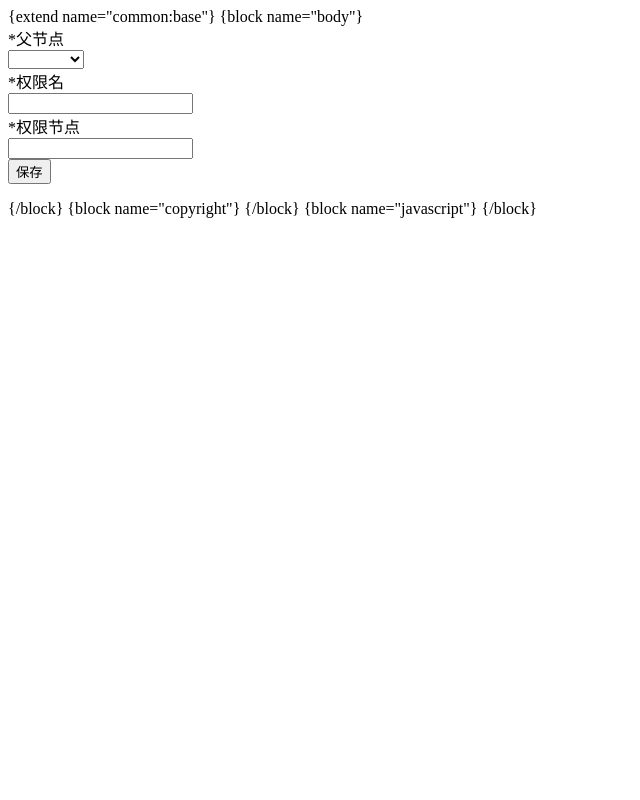
After one commit to jinxiu89/tang, a PHP site: template app/backend/view/permission/edit.html in a window 1280 px wide. The commit adds this page. Shown: the whole page, without its empty margins (0-640 px from the left). Run offline with PHP 8.4, Linux system fonts and the light colour scheme; the template is opened without the code that fills it, so the values that code supplies are empty.

Commit message:
小修改

```diff
--- a/app/backend/route/route.php
+++ b/app/backend/route/route.php
@@ -26,7 +26,8 @@ Route::group('user', function () {
     Route::rule('/permission/list', 'Permission/list', 'GET')->name('permission_list');
     Route::rule('/permission', 'Permission/index', 'GET')->name('permission');
     Route::rule('/add_permission', 'Permission/add', 'POST')->name('add_permission');
-})->middleware(Auth::class);
+    Route::rule('/edit_permission', 'Permission/edit', 'GET')->name('edit_permission')->parttern(['id'=>'\d+']);
+})->prefix('backend/')->middleware(Auth::class);
 /**
  * Route
  * 后台需要认证的路由分组，每条路由都有一个name（）,在后面的url生成时非常有用
--- /dev/null
+++ b/app/backend/view/permission/edit.html
@@ -0,0 +1,97 @@
+{extend name="common:base"}
+{block name="body"}
+<div class="layui-fluid">
+    <div class="layui-row">
+        <form class="layui-form">
+            <div class="layui-form-item">
+                <label for="pid" class="layui-form-label">
+                    <span class="x-red">*</span>父节点
+                </label>
+                <div class="layui-input-inline">
+                    <select id="pid" name="pid" lay-verify="required">
+                        <option value=""></option>
+                        <option value="0">顶级分类</option>
+                    </select>
+                </div>
+            </div>
+            <div class="layui-form-item">
+                <label for="name" class="layui-form-label">
+                    <span class="x-red">*</span>权限名
+                </label>
+                <div class="layui-input-inline">
+                    <input type="text" id="name" name="name" required="" lay-verify="required"
+                           value=""
+                           autocomplete="off" class="layui-input">
+                </div>
+            </div>
+            <div class="layui-form-item">
+                <label for="handler" class="layui-form-label">
+                    <span class="x-red">*</span>权限节点
+                </label>
+                <div class="layui-input-inline">
+                    <input type="text" id="handler" name="handler" required="" lay-verify="required"
+                           value=""
+                           autocomplete="off" class="layui-input">
+                </div>
+            </div>
+
+            <div class="layui-form-item">
+                <label for="add" class="layui-form-label">
+                <button id="add" class="layui-btn" lay-filter="add" lay-submit="">
+                    保存
+                </button>
+            </div>
+        </form>
+    </div>
+</div>
+{/block}
+{block name="copyright"}
+
+{/block}
+{block name="javascript"}
+<script>
+    layui.use(['form', 'layer'], function () {
+        const $ = layui.jquery;
+        const form = layui.form,
+            layer = layui.layer;
+        //自定义验证规则
+        form.verify({
+            username: function (value) {
+                if (value.length < 5) {
+                    return '用户名不能少于五个字符';
+                }
+            },
+            pass: [/(.+){6,12}$/, '密码必须6到12位'],
+            repass: function (value) {
+                if ($('#L_pass').val() != $('#L_repass').val()) {
+                    return '两次密码不一致';
+                }
+            },
+            min6: function (value) {
+                if (value.length < 6) {
+                    return "安全吗不能少于6个字符"
+                }
+            }
+        });
+        //监听提交
+        form.on('submit(add)',
+            function (data) {
+                $.ajax({
+                    url:'{:url(\'add\')}',
+                    type:'POST',
+                    data:data.field,
+                    success:function (result) {
+                        if(result.status === 1){
+                            layer.msg(result.message, {icon: 6,time:1000}, function () {
+                                xadmin.father_reload();
+                            });
+                        }else {
+                            layer.msg(result.message,{icon:5,time:2000});
+                        }
+                    }
+                },'JSON');
+                return false;
+            });
+    });
+</script>
+{/block}
--- a/app/backend/view/user/index.html
+++ b/app/backend/view/user/index.html
@@ -18,7 +18,7 @@
                 <div class="layui-card-header">
                     <!--<button class="layui-btn layui-btn-danger" onclick="delAll()"><i class="layui-icon"></i>批量删除
                     </button>-->
-                    <button class="layui-btn" onclick="xadmin.open('添加用户', '{:url(\'user_add\')}', '', '',true)"><i
+                    <button class="layui-btn" onclick="xadmin.open('添加用户','{:url(\'user_add\')}','','')"><i
                             class="layui-icon"></i>添加
                     </button>
                 </div>
@@ -64,10 +64,10 @@
                                 <!--<a onclick="member_stop(this,'10001')" href="javascript:;" title="启用">
                                     <i class="layui-icon">&#xe601;</i>
                                 </a>-->
-                                <a title="编辑" onclick="xadmin.open('编辑','{:url(\'user_edit\',[\'id\'=>$vo.id])}','','',true)" href="javascript:;" class="layui-btn">
+                                <a title="编辑" onclick="xadmin.open('编辑','{:url(\'user_edit\',[\'id\'=>$vo.id])}','','')" href="javascript:;" class="layui-btn">
                                     <i class="layui-icon" style="font-size: 22px">&#xe642;</i>
                                 </a>
-                                <a title="编辑" onclick="xadmin.open('编辑','{:url(\'user_edit\',[\'id\'=>$vo.id])}','','',true)" href="javascript:;" class="layui-btn">
+                                <a title="编辑" onclick="xadmin.open('编辑','{:url(\'user_edit\',[\'id\'=>$vo.id])}','','')" href="javascript:;" class="layui-btn">
                                     <i class="layui-icon" style="font-size: 22px">&#xe642;</i>
                                 </a>
                                 <!--<a title="删除" onclick="member_del(this,'要删除的id')" href="javascript:;">
```
Also changed, not shown: app/backend/business/Permission.php (+14 -2 lines), app/backend/controller/Permission.php (+16 -5 lines), app/backend/view/permission/index.html (+21 -38 lines), app/common/models/mysql/Permission.php (+18 -7 lines).
